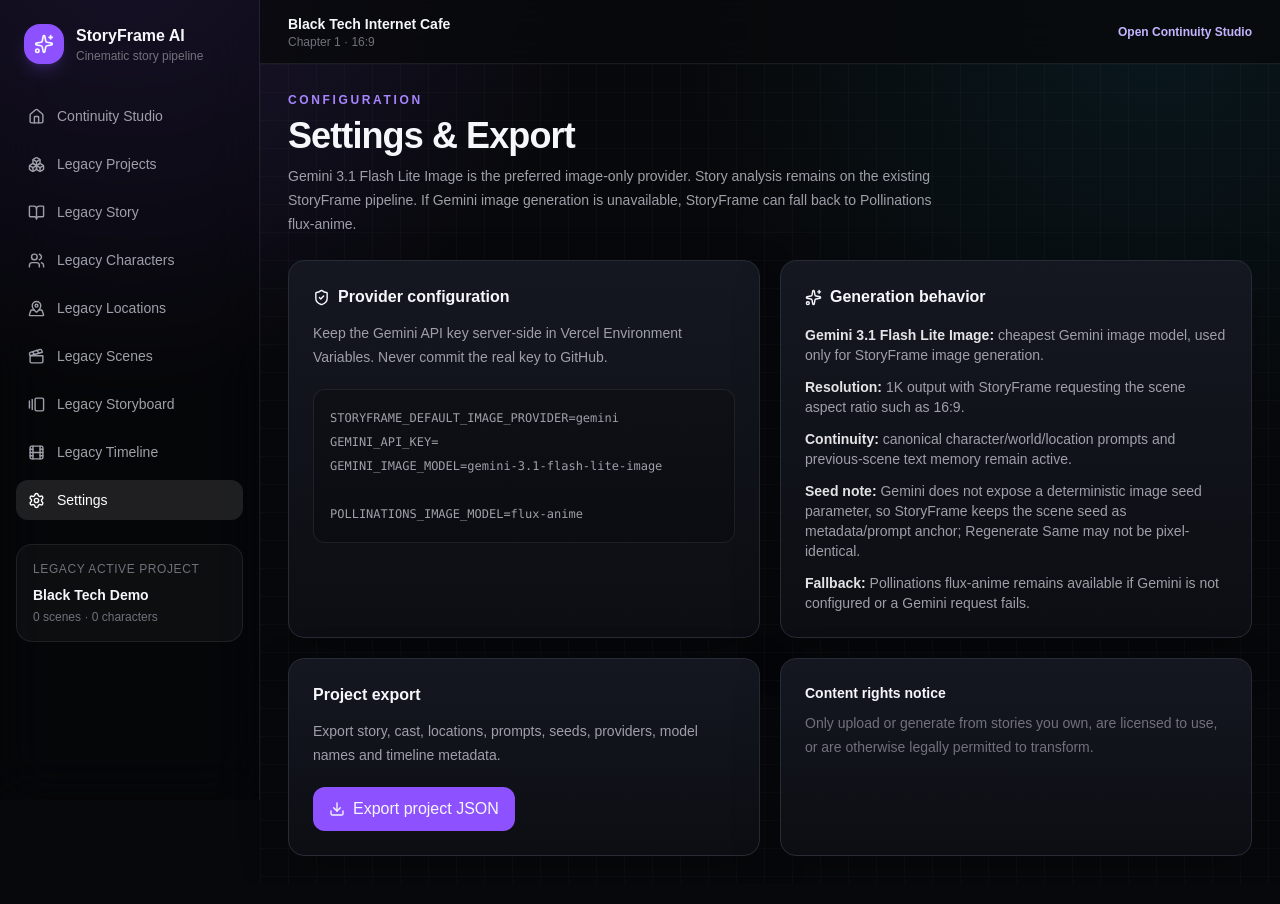
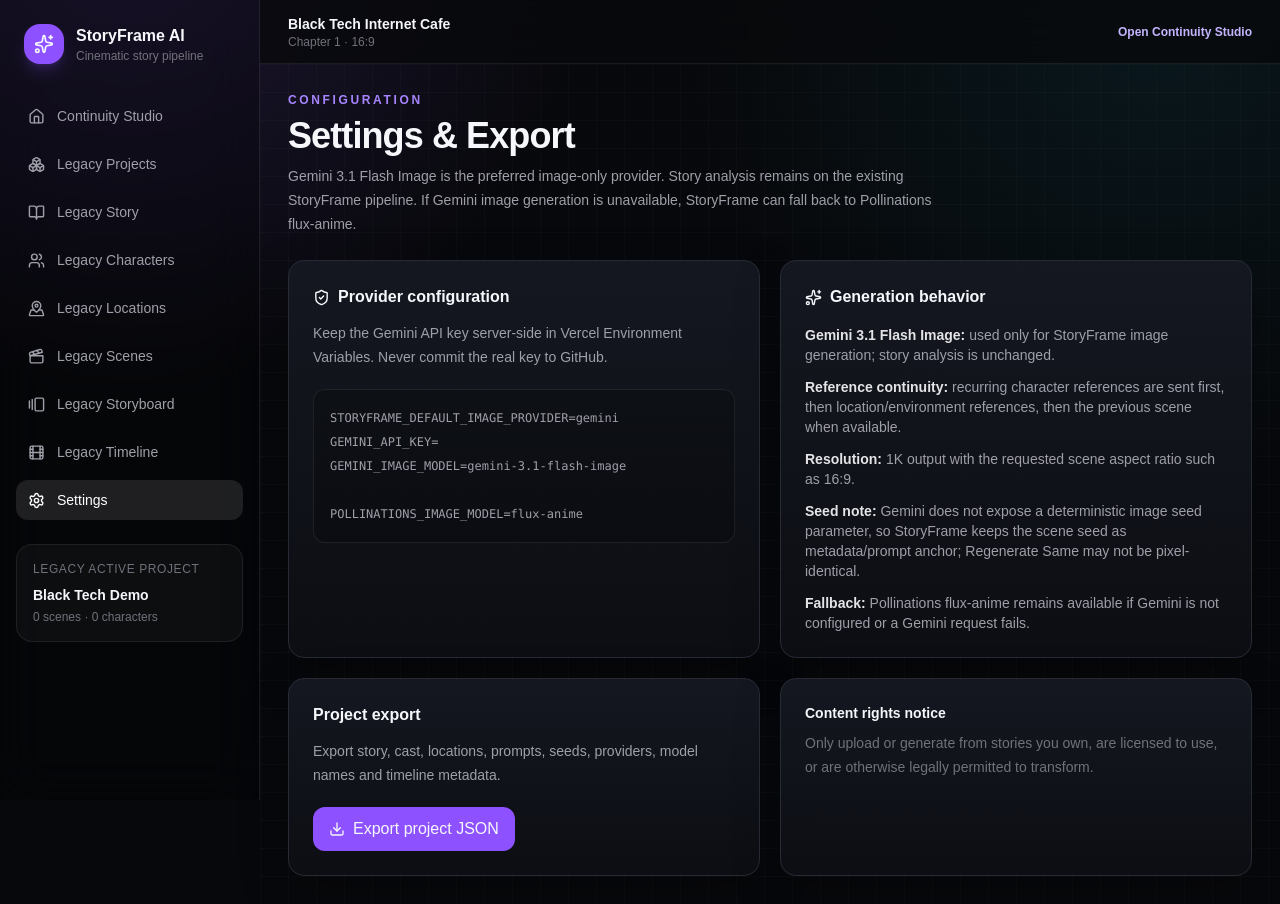
Before and after one commit to shuvinexofficial143-design/storyframe, a Next.js app: page /settings in a window 1280 px wide. Built offline with nearby package versions, Linux system fonts and the light colour scheme.

Commit message:
Describe Gemini Flash Image continuity setup

```diff
--- a/app/settings/page.tsx
+++ b/app/settings/page.tsx
@@ -16,16 +16,16 @@ export default function Settings(){
   };
 
   return <>
-    <PageHeading eyebrow="Configuration" title="Settings & Export" description="Gemini 3.1 Flash Lite Image is the preferred image-only provider. Story analysis remains on the existing StoryFrame pipeline. If Gemini image generation is unavailable, StoryFrame can fall back to Pollinations flux-anime."/>
+    <PageHeading eyebrow="Configuration" title="Settings & Export" description="Gemini 3.1 Flash Image is the preferred image-only provider. Story analysis remains on the existing StoryFrame pipeline. If Gemini image generation is unavailable, StoryFrame can fall back to Pollinations flux-anime."/>
     <div className="grid gap-5 lg:grid-cols-2">
       <Card className="p-6">
         <div className="flex items-center gap-2 font-bold"><ShieldCheck size={17}/> Provider configuration</div>
         <p className="mt-3 text-sm leading-6 text-zinc-400">Keep the Gemini API key server-side in Vercel Environment Variables. Never commit the real key to GitHub.</p>
-        <div className="mt-5 rounded-xl border border-white/8 bg-black/20 p-4 font-mono text-xs leading-6 text-zinc-400">STORYFRAME_DEFAULT_IMAGE_PROVIDER=gemini<br/>GEMINI_API_KEY=<br/>GEMINI_IMAGE_MODEL=gemini-3.1-flash-lite-image<br/><br/>POLLINATIONS_IMAGE_MODEL=flux-anime</div>
+        <div className="mt-5 rounded-xl border border-white/8 bg-black/20 p-4 font-mono text-xs leading-6 text-zinc-400">STORYFRAME_DEFAULT_IMAGE_PROVIDER=gemini<br/>GEMINI_API_KEY=<br/>GEMINI_IMAGE_MODEL=gemini-3.1-flash-image<br/><br/>POLLINATIONS_IMAGE_MODEL=flux-anime</div>
       </Card>
       <Card className="p-6">
         <div className="flex items-center gap-2 font-bold"><Sparkles size={17}/> Generation behavior</div>
-        <div className="mt-4 space-y-3 text-sm text-zinc-400"><p><strong className="text-zinc-200">Gemini 3.1 Flash Lite Image:</strong> cheapest Gemini image model, used only for StoryFrame image generation.</p><p><strong className="text-zinc-200">Resolution:</strong> 1K output with StoryFrame requesting the scene aspect ratio such as 16:9.</p><p><strong className="text-zinc-200">Continuity:</strong> canonical character/world/location prompts and previous-scene text memory remain active.</p><p><strong className="text-zinc-200">Seed note:</strong> Gemini does not expose a deterministic image seed parameter, so StoryFrame keeps the scene seed as metadata/prompt anchor; Regenerate Same may not be pixel-identical.</p><p><strong className="text-zinc-200">Fallback:</strong> Pollinations flux-anime remains available if Gemini is not configured or a Gemini request fails.</p></div>
+        <div className="mt-4 space-y-3 text-sm text-zinc-400"><p><strong className="text-zinc-200">Gemini 3.1 Flash Image:</strong> used only for StoryFrame image generation; story analysis is unchanged.</p><p><strong className="text-zinc-200">Reference continuity:</strong> recurring character references are sent first, then location/environment references, then the previous scene when available.</p><p><strong className="text-zinc-200">Resolution:</strong> 1K output with the requested scene aspect ratio such as 16:9.</p><p><strong className="text-zinc-200">Seed note:</strong> Gemini does not expose a deterministic image seed parameter, so StoryFrame keeps the scene seed as metadata/prompt anchor; Regenerate Same may not be pixel-identical.</p><p><strong className="text-zinc-200">Fallback:</strong> Pollinations flux-anime remains available if Gemini is not configured or a Gemini request fails.</p></div>
       </Card>
       <Card className="p-6">
         <div className="font-bold">Project export</div>
```
